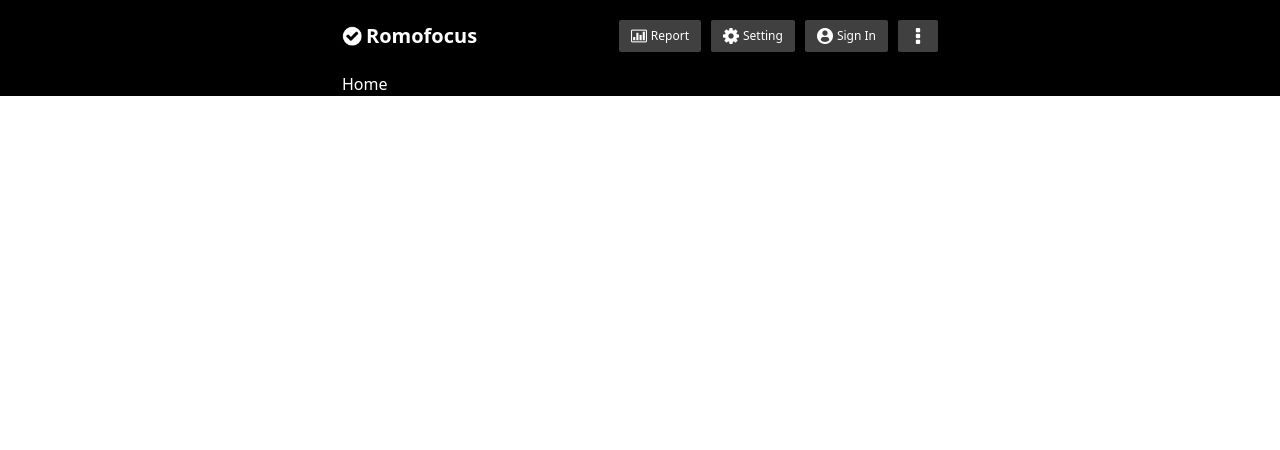
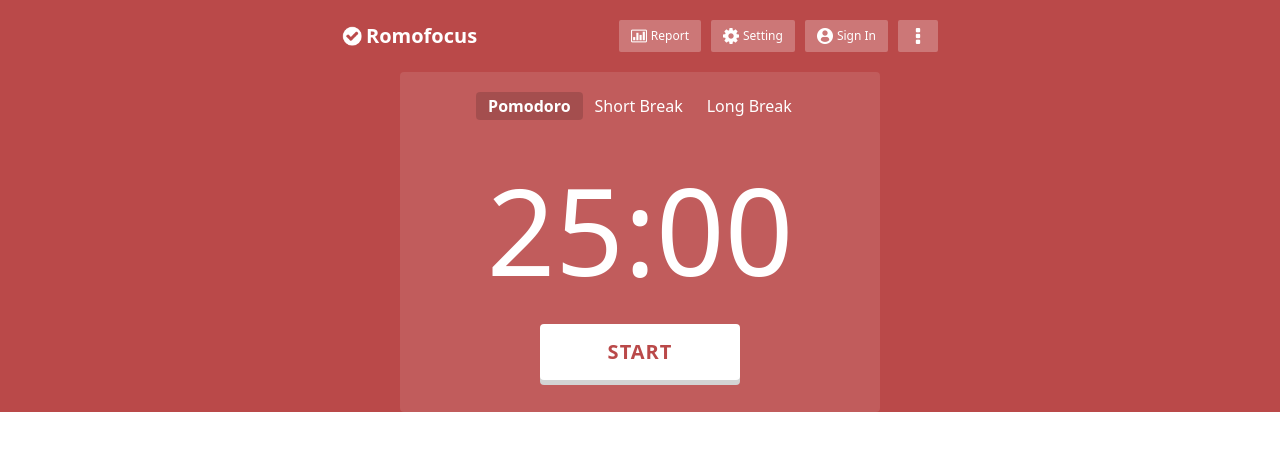
Before and after one commit to romabboy/pomofocus-focus, a React (Create React App) app: page / in a window 1280 px wide. Shown: the top 450 px of the page. Built offline with nearby package versions, Linux system fonts and the light colour scheme.

Commit message:
feat: add home page

```diff
--- /dev/null
+++ b/src/components/home/PomoBoard.tsx
@@ -0,0 +1,107 @@
+import React, { useEffect, useRef } from "react";
+import { Button } from "../button";
+import nextButtonImg from "../../assets/icon/next_button.png"
+import { ButtonVariants } from "../button/types";
+import { useAppDispatch, useAppSelector } from "../../hooks/redux";
+import { Timer } from "./Timer";
+import { useInterval } from "../../hooks/interval"
+import {
+    PomoIds,
+    pomoActions,
+    siteColorActions,
+    selectPomoIsStart,
+    selectPomoId,
+    selectColor,
+    selectColorsMap
+
+} from "../../store/store";
+
+interface PomoBoardProps {
+
+}
+
+const pomoOptions = [
+    { id: PomoIds.POMODORO, title: 'Pomodoro' },
+    { id: PomoIds.SHORT_BREAK, title: 'Short Break' },
+    { id: PomoIds.LONG_BREAK, title: 'Long Break' },
+]
+
+export const PomoBoard: React.FC<PomoBoardProps> = () => {
+    const dispatch = useAppDispatch()
+    const pomoId = useAppSelector(selectPomoId)
+    const siteColor = useAppSelector(selectColor)
+    const colorsMap = useAppSelector(selectColorsMap)
+    const isStart = useAppSelector(selectPomoIsStart)
+    const intervalRef = useInterval()
+
+    const handlerStartButton = () => {
+        dispatch(pomoActions.toggle())
+
+        const isIntervalCleared = clearInervalIfExist(intervalRef.current)
+
+        if (isIntervalCleared) intervalRef.current = null
+        else intervalRef.current = window.setInterval(() => { dispatch(pomoActions.increseTimeBySecond()) }, 1000)
+    }
+
+    const handlerNextButton = () => {
+        dispatch(pomoActions.resetTime())
+        dispatch(pomoActions.next())
+        const isIntervalCleared = clearInervalIfExist(intervalRef.current)
+        if (isIntervalCleared) intervalRef.current = null
+    }
+
+    useEffect(() => {
+        dispatch(pomoActions.resetTime())
+        dispatch(pomoActions.pause())
+        dispatch(siteColorActions.setColor(colorsMap[pomoId]))
+        const isIntervalCleared = clearInervalIfExist(intervalRef.current)
+        if (isIntervalCleared) intervalRef.current = null
+
+
+    }, [dispatch, pomoId])
+
+    return (
+        <div className="max-w-[480px] mx-auto w-full pt-5 pb-8 flex flex-col items-center bg-white bg-opacity-10 rounded">
+            <nav>
+                {
+                    pomoOptions.map(option =>
+                        <Button
+                            key={option.id}
+                            title={option.title}
+                            variant={ButtonVariants.POMO_OPTION}
+                            isActive={pomoId == option.id}
+                            clickHandler={() => { dispatch(pomoActions.moveToId(option.id)) }}
+                        />
+                    )
+                }
+            </nav>
+            <Timer />
+            <div className="mt-10 relative w-full flex justify-center">
+                <Button
+                    title={isStart ? "PAUSE" : "START"}
+                    titleColor={siteColor}
+                    variant={ButtonVariants.START}
+                    isActive={isStart}
+                    clickHandler={() => handlerStartButton()}
+
+                />
+                <Button
+                    variant={ButtonVariants.NEXT}
+                    icon={nextButtonImg}
+                    className="absolute top-1/2 -translate-y-1/3 right-14 z-10 w-6 h-6"
+                    isActive={isStart}
+                    clickHandler={() => handlerNextButton()}
+                />
+            </div>
+        </div>
+    )
+}
+
+
+function clearInervalIfExist(intervalId: number | null): boolean {
+    if (intervalId) {
+        clearInterval(intervalId)
+        return true
+    }
+    return false
+}
--- /dev/null
+++ b/src/components/home/Timer.tsx
@@ -0,0 +1,20 @@
+import React, { FC } from 'react';
+import { formatTime } from '../../utils';
+import { useAppSelector } from '../../hooks/redux';
+import { selectPomoTime } from '../../store/pomoBoard/selectors';
+
+interface TimerProps {
+}
+
+export const Timer: FC<TimerProps> = ({ }) => {
+    const time = useAppSelector(selectPomoTime)
+
+    return (
+        <div className="h-36 mt-5">
+            <p className="font-medium text-[120px]">
+                {formatTime(time)}
+            </p>
+        </div>
+
+    );
+};
--- a/src/components/layout/Header.tsx
+++ b/src/components/layout/Header.tsx
@@ -28,7 +28,7 @@ export const Header: React.FC<HeaderProps> = () => {
                 {navItem.map(item =>
                 <Button
                     icon={item.icon}
-                    key={item.title}
+                    key={item.icon}
                     title={item.title}
                     variant={ButtonVariants.NAV_HEADER}
                 />)}
--- a/src/components/layout/index.tsx
+++ b/src/components/layout/index.tsx
@@ -1,21 +1,18 @@
+import clsx from 'clsx';
 import { WrapperContainer } from '../wrappers/WrapperContainer';
 import { Header } from './Header';
 
-enum BgColor {
-    RED = '#ba4949',
-    GREEN = '#38858a',
-    BLUE = '#397097',
-}
+
 
 interface LayoutProps {
     children: React.ReactNode,
-    bgColor?: BgColor
+    bgColor?: string
 }
 
 
-export const Layout: React.FC<LayoutProps> = ({ children, bgColor = BgColor.RED }) => {
+export const Layout: React.FC<LayoutProps> = ({ children, bgColor }) => {
     return (
-        <div className={`bg-black`}>
+        <div className={clsx('transition-colors duration-200')} style={{backgroundColor: bgColor}}>
 
             <WrapperContainer>
                 <>
--- /dev/null
+++ b/src/hooks/interval.ts
@@ -0,0 +1,18 @@
+import { RefObject, useEffect, useRef } from "react";
+
+export const useInterval = (): RefObject<null | number> => {
+    const intervalRef = useRef<number | null>(null)
+
+    useEffect(() => {
+        return () => {
+
+            if (intervalRef.current) {
+                clearInterval(intervalRef.current)
+                intervalRef.current = null
+            }
+
+        }
+    }, [])
+
+    return intervalRef
+}
--- a/src/pages/Home.tsx
+++ b/src/pages/Home.tsx
@@ -1,5 +1,8 @@
 import { Layout } from '../components/layout';
-import React from 'react';
+import React, { useState } from 'react';
+import { PomoBoard } from '../components/home/PomoBoard';
+import { useAppSelector } from '../hooks/redux';
+import { selectColor } from '../store/store';
 
 
 interface HomePageProps{
@@ -7,9 +10,11 @@ interface HomePageProps{
 };
 
 export const HomePage: React.FC<HomePageProps> = ({ title }) => {
+    const bgColor = useAppSelector(selectColor)
+
     return (
-      <Layout>
-        <h1>{title}</h1>
+      <Layout bgColor={bgColor}>
+        <PomoBoard />
       </Layout>
     );
 };
--- a/tailwind.config.js
+++ b/tailwind.config.js
@@ -4,7 +4,18 @@ module.exports = {
     "./src/**/*.{js,jsx,ts,tsx}",
   ],
   theme: {
-    extend: {},
+    extend: {
+      backgroundColor:{
+        customRed: '#ba4949',
+        customBlue: '#397097',
+        customGreen: '#38858a'
+      },
+      textColor: {
+        customRed: '#ba4949',
+        customBlue: '#397097',
+        customGreen: '#38858a'
+      }
+    },
   },
   plugins: [],
 }
```
Also changed, not shown: src/assets/icon/next_button.png (added).
